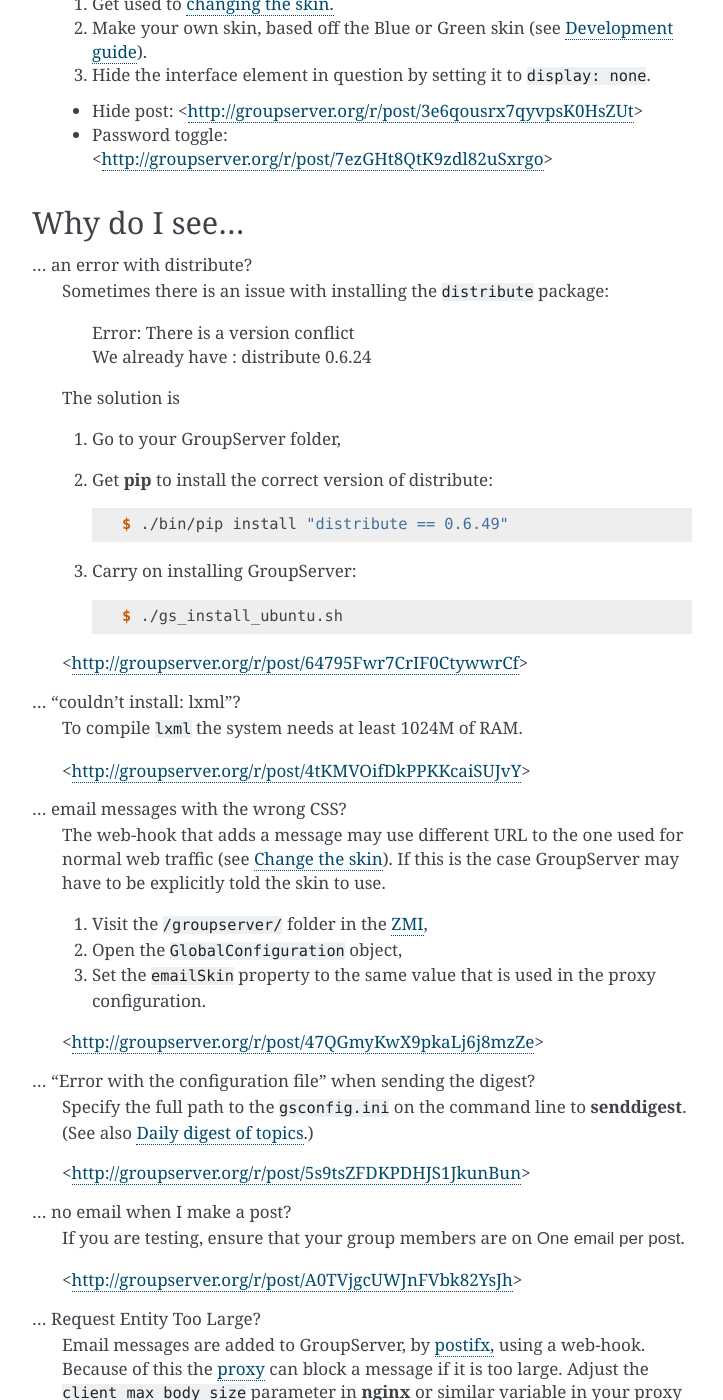
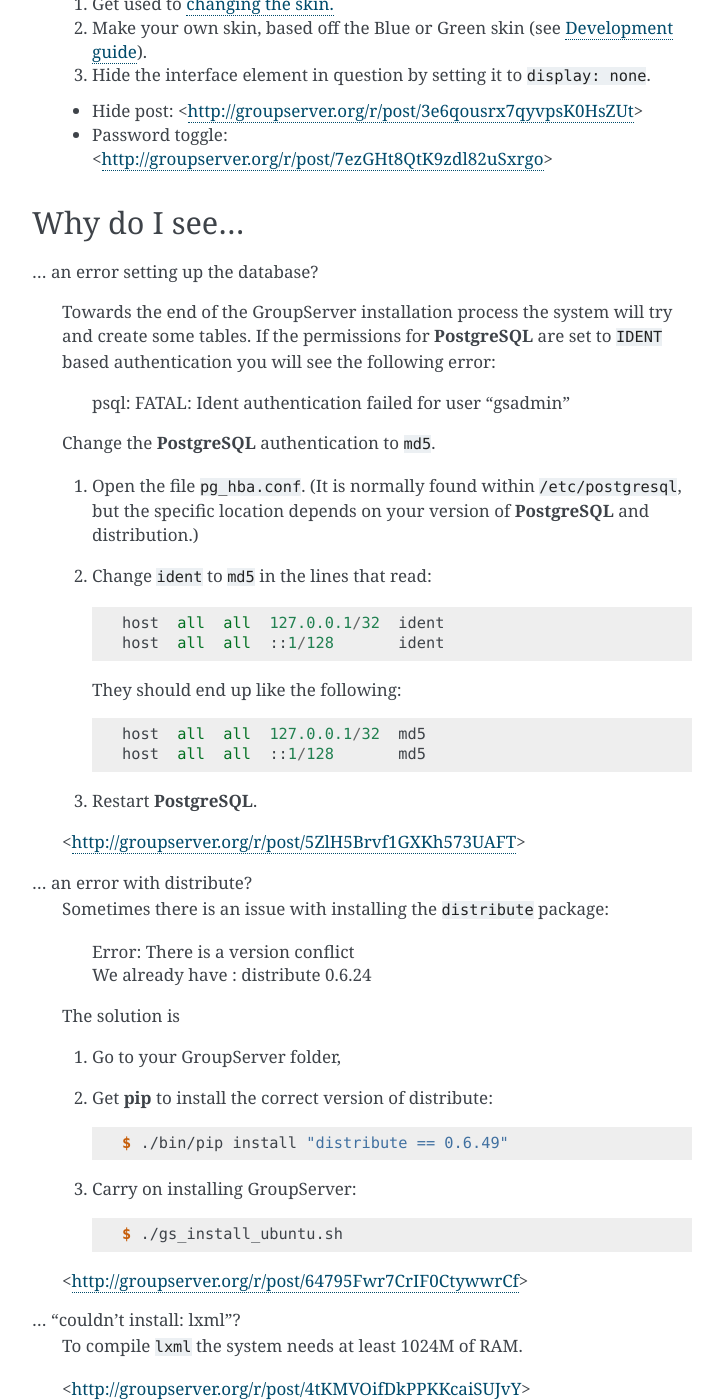
Before and after one commit to groupserver/buildout, a Sphinx documentation site: the page built from docs/faq.rst, in a window 1280 px wide and 1400 px high, scrolled down 3437 px. Shown: the whole window, without its empty margins (388-1111 px from the left). Built offline with Sphinx 7.4.7, drawn with Linux system fonts in a browser that asks for light colours.

Commit message:
Adding instructions for switching the PostgreSQL auth from IDENT to md5

```diff
--- a/docs/faq.rst
+++ b/docs/faq.rst
@@ -261,6 +261,43 @@
 ---------------
 
 .. index::
+   pair: Install; CentOS
+   pair: Install; PostgreSQL
+   pair: Install; RHEL
+
+.. _postgreSQLErrorCentOS:
+
+... an error setting up the database?
+
+   Towards the end of the GroupServer installation process the
+   system will try and create some tables. If the permissions for
+   :program:`PostgreSQL` are set to ``IDENT`` based
+   authentication you will see the following error:
+
+     | psql: FATAL:  Ident authentication failed for user "gsadmin"
+
+   Change the :program:`PostgreSQL` authentication to ``md5``.
+
+   #. Open the file :file:`pg_hba.conf`. (It is normally found
+      within :file:`/etc/postgresql`, but the specific location
+      depends on your version of :program:`PostgreSQL` and
+      distribution.)
+
+   #. Change ``ident`` to ``md5`` in the lines that read::
+
+        host  all  all  127.0.0.1/32  ident
+        host  all  all  ::1/128       ident
+
+      They should end up like the following::
+
+        host  all  all  127.0.0.1/32  md5
+        host  all  all  ::1/128       md5
+
+   #. Restart :program:`PostgreSQL`.
+
+   <http://groupserver.org/r/post/5ZlH5Brvf1GXKh573UAFT>
+
+.. index::
    pair: Install; Distribute
 
 .. _distribute:
```
Also changed, not shown: docs/groupserver-install.rst (+26 -2 lines).
